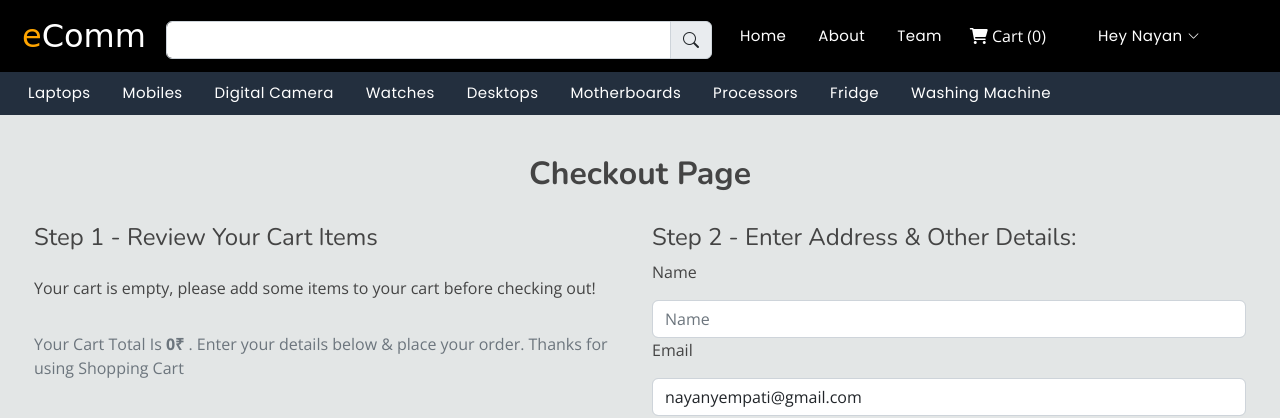
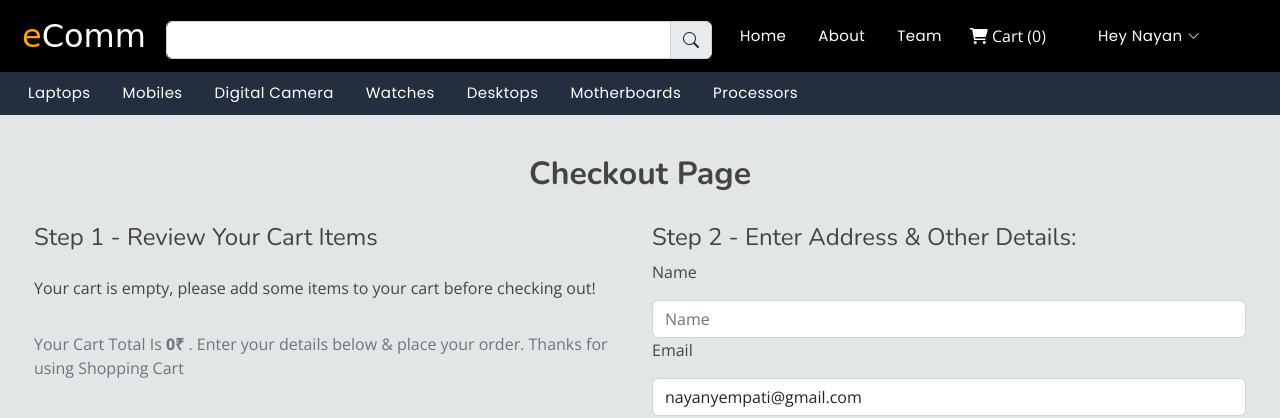
Before and after one commit to nayanyempati/eComm, a Django app: page /checkout/ in a window 1280 px wide. Shown: the top 418 px of the page. Run offline with Django 4.2, Linux system fonts and the light colour scheme; a user stored in the database is signed in; some libraries are stand-ins or nearby versions.

Commit message:
Update base.html

```diff
--- a/templates/base.html
+++ b/templates/base.html
@@ -109,8 +109,6 @@
           <li><a class="nav-link scrollto" href="/products/Desktops">Desktops</a></li>
           <li><a class="nav-link scrollto" href="/products/Motherboards">Motherboards</a></li>
           <li><a class="nav-link scrollto" href="/products/Processors">Processors</a></li>
-          <li><a class="nav-link scrollto" href="/products/Fridge">Fridge</a></li>
-          <li><a class="nav-link scrollto" href="/products/Washing-Machine">Washing Machine</a></li>
         </ul>
         <i class="bi bi-list mobile-nav-toggle"></i>
       </nav><!-- .navbar -->
```
